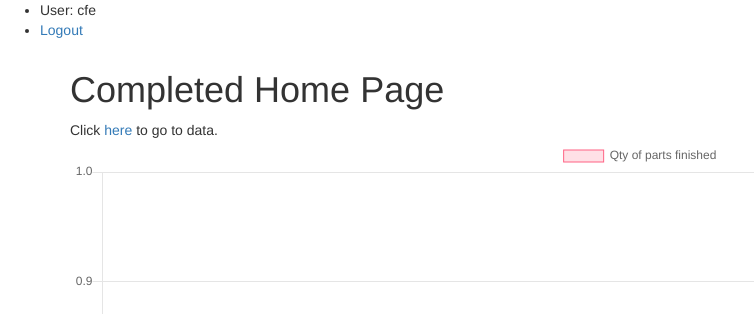
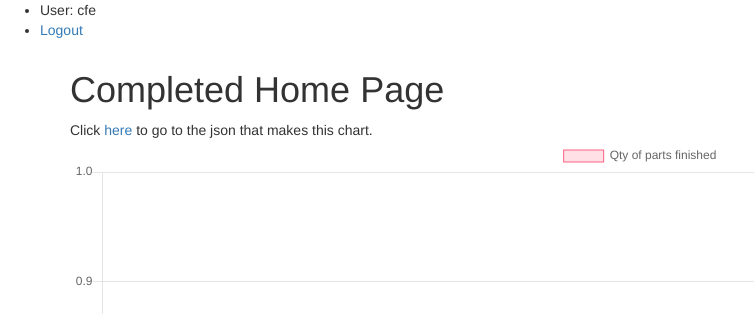
Before and after one commit to dawdiken/final_year_project_Chart, a Django app: page /api/chart/users/?next=/ in a window 1280 px wide. Shown: the top 314 px of the page, without its empty margins (0-754 px from the left). Run offline with Django 3.2, Linux system fonts and the light colour scheme; a user stored in the database is signed in; data that the repository does not hold is empty; some libraries are stand-ins or nearby versions.

Commit message:
sorting url paths and landing

```diff
--- a/src/templates/charts.html
+++ b/src/templates/charts.html
@@ -139,7 +139,7 @@ function setChart() {
 <div class='row'>
     <div class='col-sm-12'>
         <h1> Completed Home Page </h1>
-        Click <a href="http://35.190.172.251:8000/api/chart/data/">here</a> to go to data.
+        Click <a href="http://35.190.172.251:8000/api/chart/users_info/">here</a> to go to the json that makes this chart.
         <canvas id="myChart" width="400" height="400"></canvas>
         <canvas id="myChart2" width="400" height="400"></canvas>
     </div>
```
